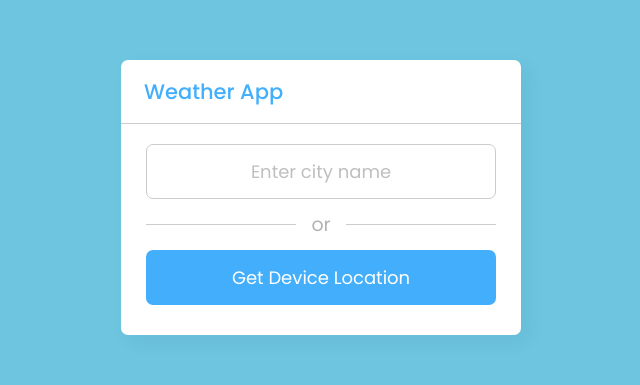
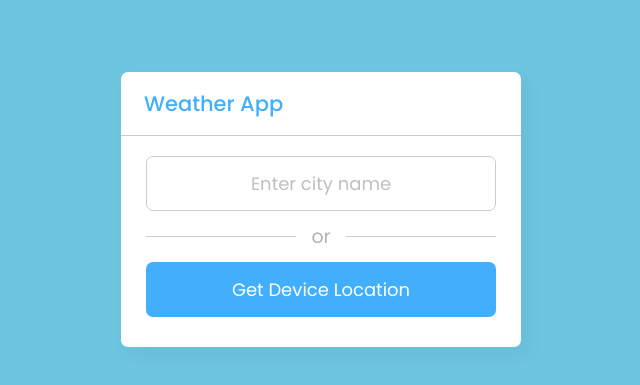
Before and after one commit to meenakshi-m/Weather-app, a plain HTML site: page index.html in a window 1280 px wide. Shown: the part 203-588 px from the top of the page, without its empty margins (319-959 px from the left). Drawn offline with nearby package versions, Linux system fonts and the light colour scheme.

Commit message:
Update style.css

```diff
--- a/style.css
+++ b/style.css
@@ -9,7 +9,7 @@ body{
   display: flex;
   align-items: center;
   justify-content: center;
-  min-height: 100vh;
+  min-height: 103vh;
   background: #6dc5e0;
 }
 ::selection{
```
